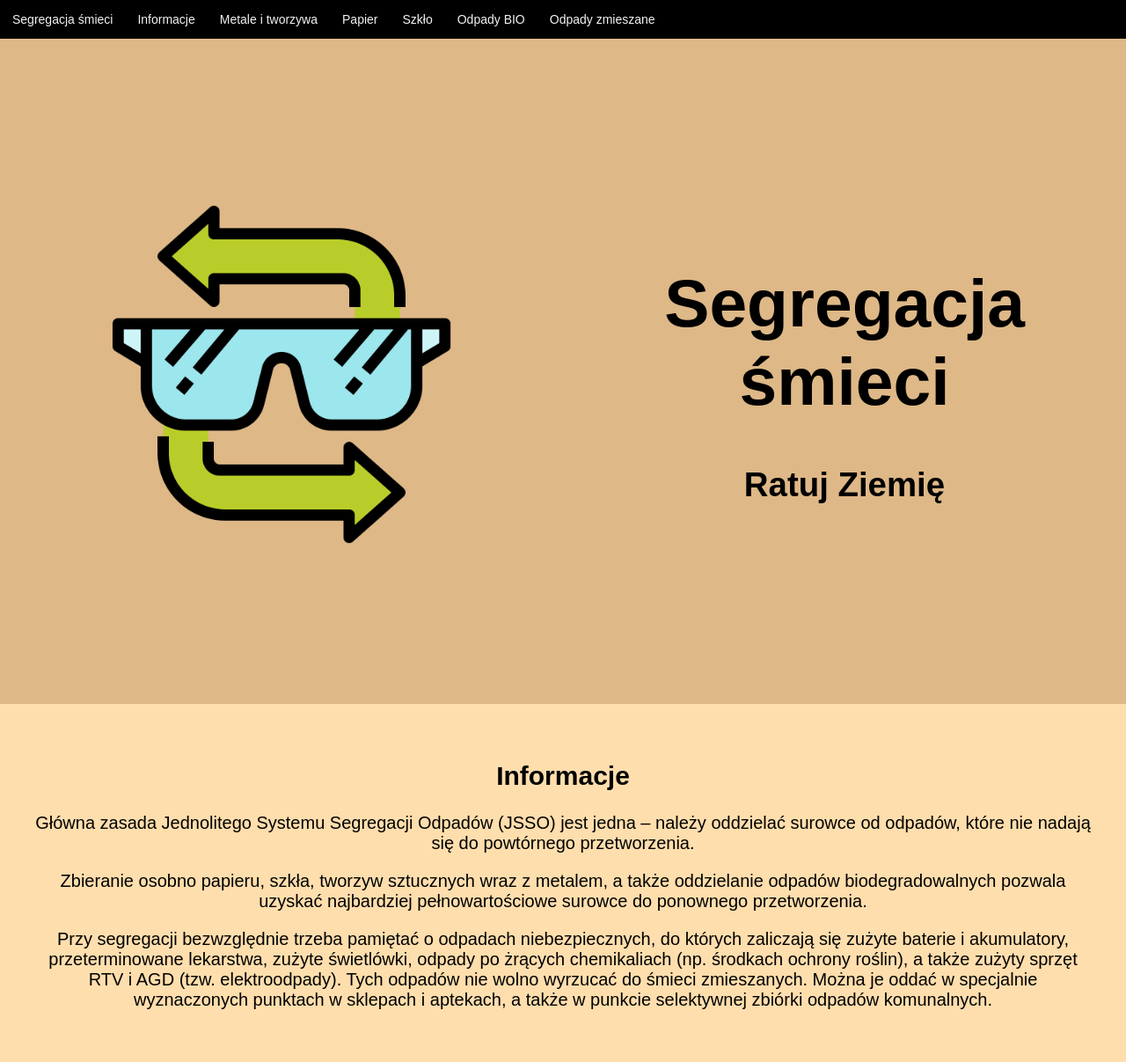
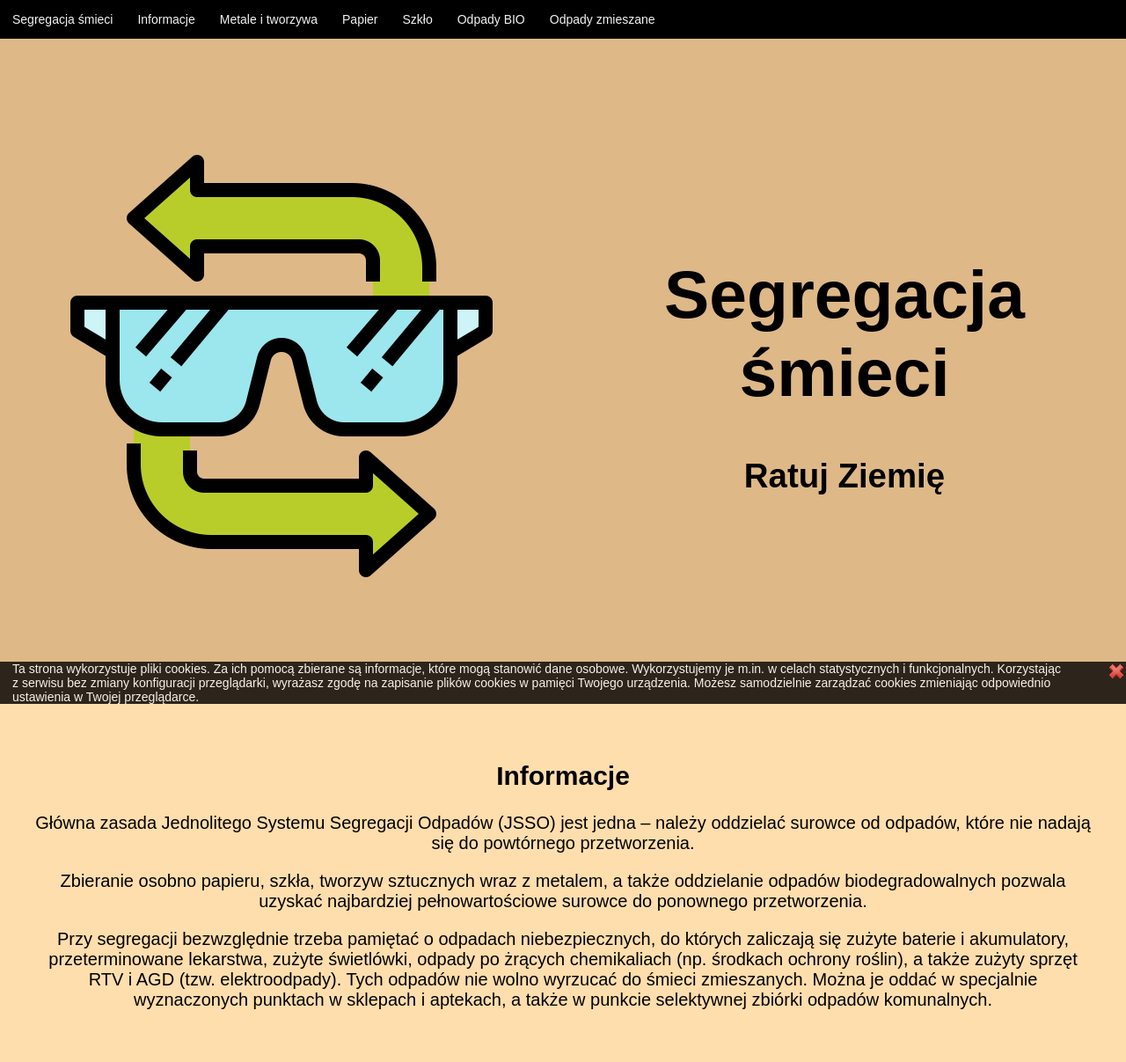
Before and after one commit to PibedeBarr10/pwi-final-project, a Django app: page / in a window 1280 px wide. Shown: the top 1207 px of the page at 88% size. Run offline with Django 3.2, Linux system fonts and the light colour scheme; some web fonts are replaced.

Commit message:
Set cookies

```diff
--- a/trash/static/main.css
+++ b/trash/static/main.css
@@ -33,13 +33,14 @@ body {
 .table {display: block!important;}
 .row {display: block!important;}
 .cell {display: block!important;}*/
-.table {grid-template-columns: 1fr!important;}
+/*.table {grid-template-columns: 1fr!important;}*/
 .block {padding: 0em!important;padding-top: 2em!important;}
 .table {padding: 0em!important;}
+.cell {display: block!important;width: 100%!important;}
 .container {height: auto;}
 }
 @media screen and (max-width:774px){.topnav.responsive .icon img, .topnav .icon img{max-width:18px;height:auto;}
-.container {display: block!important;}
+.container {padding-top:3em;display: block!important;}
 .heading {width: 100%!important;padding: 4em!important;padding-top: 2em!important;font-size: large!important;}
 .heading:first-child {padding-bottom: 0em!important;}
 }
@@ -56,7 +57,7 @@ body {
     align-items: center;    /*wysrodkowanie elementów, ale tylko pionowo w flex*/
     justify-content: center;    /*wysrodkowanie elementów, ale tylko poziomo w flex*/
     background-color: burlywood;
-    padding-top: 3em;
+    padding-top: 2em;
     min-height: 100vh;
     height: auto;
 }
@@ -73,7 +74,13 @@ body {
     font-weight: 900;
     font-size: 3vw;
     /*font-size: 2em;*/
-    padding: 3em;
+    padding: 1em;
+}
+
+select, input {
+    background-color: black;
+    color: white;
+    border: none;
 }
 
 #opis {
@@ -114,20 +121,22 @@ body {
 }
 
 .table {
-    display: grid;
-    grid-template-columns: 1fr 1fr;
+    /*display: grid;
+    grid-template-columns: 1fr 1fr;*/
+    display: table;
     width: 100%;
 }
 
 
 .cell {
-    width: 100%;
+    width: 50%;
     text-align: center;
     justify-content: center;
     align-items: center;
     padding: 3em;
     padding-top: 1em;
     /*float:left; psuje wygląd*/
+    display: table-cell; /**/
 }
 
 .cell li {
@@ -147,3 +156,22 @@ footer a {
     text-decoration: none;
     color: white;
 }
+
+.cook {
+    background-color: black;
+    opacity: 0.8;
+    color: white;
+    position: fixed;
+    left:0;
+    bottom:0;
+    width: 100%;
+    font-size: 14px;
+}
+
+.cook img {
+    position: absolute;
+    right:0.2em;
+    top: 0.2em;
+    width: 5%;
+    max-width: 16px;
+}
--- a/trash/templates/home.html
+++ b/trash/templates/home.html
@@ -23,7 +23,10 @@
                 <a href="#glass">{% trans "Szkło" %}</a>
                 <a href="#bio">{% trans "Odpady BIO" %}</a>
                 <a href="#mix">{% trans "Odpady zmieszane" %}</a>
-
+                <!--
+                <a href="javascript:void(0);" onclick="pl()">PL</a>
+                <a href="javascript:void(0);" onclick="en()">EN</a>
+                -->
                 <!--
                 {% get_current_language as LANGUAGE_CODE %}
                 {% get_available_languages as LANGUAGES %}
@@ -198,6 +201,13 @@
                 <p style="padding: 2em; text-align: center;">{% trans "Do pojemnika z odpadami zmieszanymi należy wrzucać wszystko to, czego nie można odzyskać w procesie recyklingu, z wyłączeniem odpadów niebezpiecznych." %}</p>
             </section>
 
+            <div class="cook" id="p2">
+                <p style="margin: 0;padding-left: 1em;width: 95%;">{% trans "Ta strona wykorzystuje pliki cookies. Za ich pomocą zbierane są informacje, które mogą stanowić dane osobowe. Wykorzystujemy je m.in. w celach statystycznych i funkcjonalnych. Korzystając z serwisu bez zmiany konfiguracji przeglądarki, wyrażasz zgodę na zapisanie plików cookies w pamięci Twojego urządzenia. Możesz samodzielnie zarządzać cookies zmieniając odpowiednio ustawienia w Twojej przeglądarce." %}
+                </p>
+                <a href="javascript:void(0);" onclick="accept_cookies()">
+                    <img src="/static/cross.png" alt="Close">
+                </a>
+            </div>
 
 
             <footer>
@@ -232,5 +242,54 @@
               }
             }
         </script>
+        <script>
+            function accept_cookies() {
+                document.cookie = "cookies_accept=true; expires=Thu, 2 Aug 2022 20:47:11 UTC;";
+                document.getElementById("p2").style.display = "none";
+            }
+
+            function getCookie(cname) {
+                var name = cname + "=";
+                var decodedCookie = decodeURIComponent(document.cookie);
+                var ca = decodedCookie.split(';');
+                for(var i = 0; i <ca.length; i++) {
+                    var c = ca[i];
+                    while (c.charAt(0) == ' ') {
+                        c = c.substring(1);
+                    }
+                    if (c.indexOf(name) == 0) {
+                        return c.substring(name.length, c.length);
+                    }
+                }
+                return "";
+            }
+
+            /*
+            //document.cookie = "django_language=en";
+            function pl() {
+                document.cookie = "django_language=pl";
+            }
+
+            function en() {
+                document.cookie = "django_language=en";
+            }
+
+            window.onload = function(){
+                if (getCookie("cookies_accept") == "true") {
+                    //alert(getCookie("cookies_accept"));
+                    document.getElementById("p2").style.display = "none";
+                }
+            }*/
+
+            if (getCookie("cookies_accept") == "true") {
+                document.getElementById("p2").style.display = "none";
+            }
+
+            window.onload = function(){
+                if (!getCookie("django_language")) {
+                    document.cookie = "django_language=pl; expires=Thu, 2 Aug 2022 20:47:11 UTC;";
+                }
+            }
+        </script>
     </body>
 </html>
--- a/trash/views.py
+++ b/trash/views.py
@@ -10,4 +10,23 @@ def home(request):
     #user_language = 'pl'
     #translation.activate(user_language)
     #request.session[translation.LANGUAGE_SESSION_KEY] = user_language
-    return render(request, 'home.html')
+
+
+    #request.session.set_test_cookie()
+    #if request.session.test_cookie_worked():
+        #print("The test cookie worked!!!")
+        #request.session.delete_test_cookie()
+
+    #return render(request, 'home.html')
+
+
+    response = render(request, 'home.html') # store the response in response variable
+    if not request.COOKIES.get('cookies_accept'):
+        response.set_cookie('cookies_accept', 'false', 3600 * 24 * 365 * 2)
+
+    if not request.COOKIES.get('visits'):
+        response.set_cookie('visits', '1', 3600 * 24 * 365 * 2)
+    else:
+        visits = int(request.COOKIES.get('visits', '1')) + 1
+        response.set_cookie('visits', str(visits),  3600 * 24 * 365 * 2)
+    return response
```
Also changed, not shown: db.sqlite3, locale/en/LC_MESSAGES/django.po, trash/locale/en/LC_MESSAGES/django.po, trash/static/cross.png (added), 1 other file.
